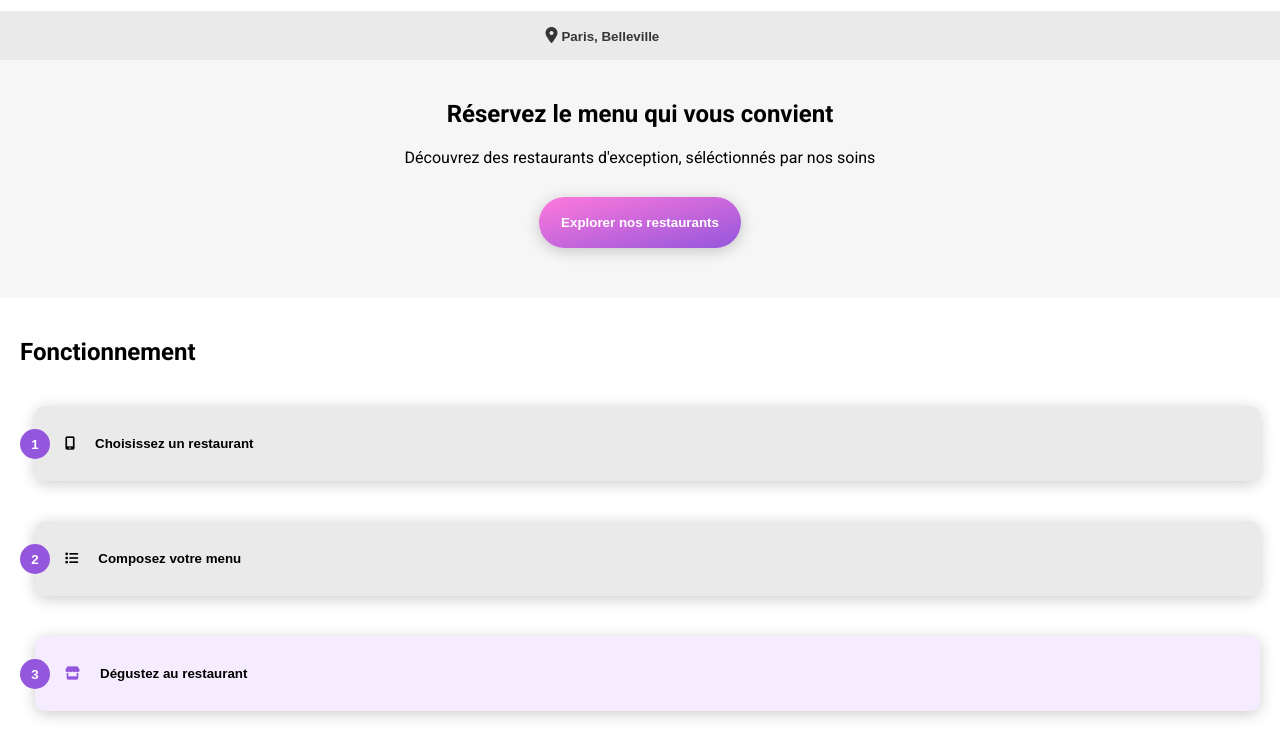
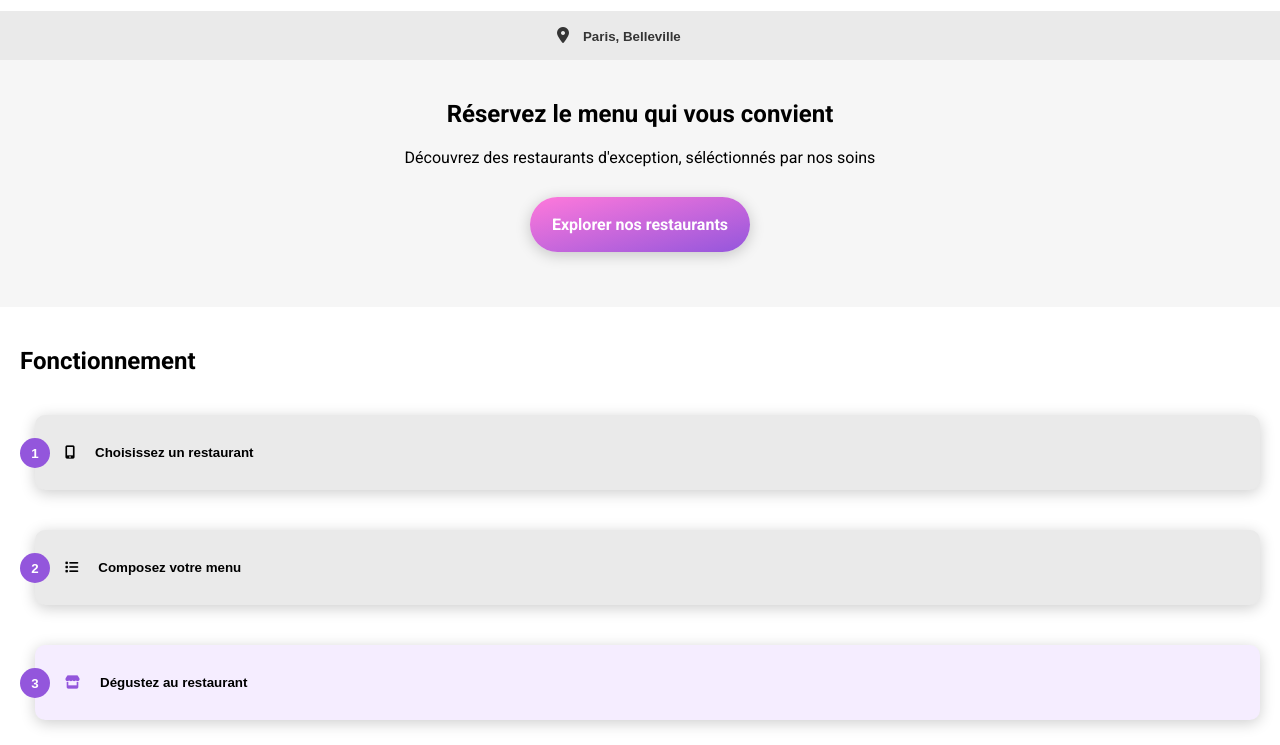
Before and after one commit to CharlyGrsvd/OCR-Projet-3-Ohmyfood, a website: page index.html in a window 1280 px wide. Shown: the part 55-800 px from the top of the page. Drawn offline with Linux system fonts and the light colour scheme; a web font is replaced by a local one.

Commit message:
Using links instead buttons tags, Nesting and cleaning code

```diff
--- a/index.html
+++ b/index.html
@@ -12,7 +12,10 @@
     />
     <link rel="stylesheet" href="css/variables.css" />
     <link rel="stylesheet" href="css/style.css" />
-    <script src="https://kit.fontawesome.com/3ae56bd447.js" crossorigin="anonymous"></script>
+    <script
+      src="https://kit.fontawesome.com/3ae56bd447.js"
+      crossorigin="anonymous"
+    ></script>
     <title>ohmyfood</title>
   </head>
   <body>
@@ -25,17 +28,19 @@
         />
       </div>
       <form class="header-formular" action="#">
-        <label for="localisation__label" class="header-formular__label">
-          <span class="header-formular__hiddenLabel"
-            >Rechercher votre destionation</span
-          >
+        <label class="header-formular__label" for="localisation__label">
+          <span class="header-formular__hiddenLabel">
+            Rechercher votre destination
+          </span>
+          <span class="header-formular__icoLabel">
             <i class="fa-solid fa-location-dot"></i>
+          </span>
         </label>
         <input
           class="header-formular__input"
           type="text"
           name="localisation"
-          id="localisation"
+          id="localisation__label"
           placeholder="Paris, Belleville"
         />
       </form>
@@ -49,9 +54,9 @@
               Découvrez des restaurants d'exception, séléctionnés par nos soins
             </p>
           </div>
-          <a href="#"
-            ><button class="intro__btn">Explorer nos restaurants</button></a
-          >
+          <a class="intro__btn" href="#">
+            <p>Explorer nos restaurants</p>
+          </a>
         </div>
       </section>
 
--- a/scss/_buttons.scss
+++ b/scss/_buttons.scss
@@ -1,4 +1,4 @@
-.intro__btn {
+@mixin primary-btn-design {
     border: none;
     background: -webkit-linear-gradient(bottom right, #9456dc, #ff79db);
     background: -moz-linear-gradient(bottom right, #9456dc, #ff79db);
@@ -9,6 +9,7 @@
     color: var(--text-secondary);
     font-weight: bold;
 }
+
 
 .explaination {
   &__btn {
--- a/scss/style.scss
+++ b/scss/style.scss
@@ -2,50 +2,6 @@
 @import "generals";
 @import "buttons";
 @import "card";
-
-.header {
-  text-align: center;
-}
-
-.header-logo {
-  padding: 22px 0 10px 0;
-  &__img {
-    height: 30px;
-    width: auto;
-  }
-}
-
-.header-formular {
-  background-color: var(--background-secondary);
-  padding: 15px 0;
-
-  &__hiddenLabel {
-    font: 0/0 a;
-  }
-  i {
-    color: var(--ico-secondary);
-  }
-  &__input {
-    border: none;
-    background-color: var(--backfround-secondary);
-  }
-  &__input::placeholder {
-    color: var(--ico-secondary);
-    font-weight: bold;
-  }
-}
-
-.intro {
-  &__exploration {
-    text-align: center;
-    background: var(--background-tertiary);
-    padding: 40px 47px;
-  }
-  a {
-    display: inline-block;
-    padding: 30px 0 10px 0;
-  }
-}
 
 .explaination {
   padding: 40px 20px;
@@ -72,25 +28,70 @@
   }
 }
 
-.restaurants{
-    padding: 47px 20px;
-    &__container{
-        display: flex;
-        flex-direction: column;
-        row-gap: 30px;
+.restaurants {
+  padding: 47px 20px;
+  &__container {
+    display: flex;
+    flex-direction: column;
+    row-gap: 30px;
+  }
+}
+
+// code propre
+
+.header {
+  text-align: center;
+  .header-logo {
+    padding: 22px 0 10px 0;
+    &__img {
+      height: 30px;
+      width: auto;
     }
+  }
+  .header-formular {
+    background-color: var(--background-secondary);
+    padding: 15px 0;
+    &__hiddenLabel {
+      font: 0/0 a;
+    }
+    &__icoLabel {
+      color: var(--ico-secondary);
+      padding-right: 10px;
+    }
+    &__input {
+      border: none;
+      background-color: var(--background-secondary);
+      width: 140px;
+    }
+    &__input::placeholder {
+      color: var(--ico-secondary);
+      font-weight: bold;
+    }
+  }
+}
+
+.intro {
+  &__exploration {
+    text-align: center;
+    background: var(--background-tertiary);
+    padding: 40px 47px;
+  }
+  &__btn {
+    display: inline-block;
+    margin: 30px 0px 15px 0px;
+    @include primary-btn-design;
+  }
 }
 
 .card {
   @include card-design;
   &__link {
     display: block;
-    @include card-design;
   }
   &__img {
     @include restaurant-img-design;
   }
-  &__description{
+  &__description {
     @include card-description-design;
   }
 }
```
Also changed, not shown: css/style.css, 1 other file. Lines whose indentation alone changed are shown as unchanged.
